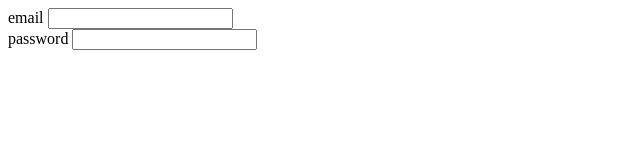
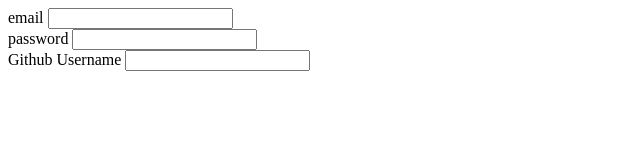
Before and after one commit to rscarlisle/signup-form, a plain HTML site: page index.html in a window 1280 px wide. Shown: the whole page, without its empty margins (0-640 px from the left). Drawn offline with Linux system fonts and the light colour scheme.

Commit message:
added label and input field for github user name

```diff
--- a/index.html
+++ b/index.html
@@ -16,6 +16,10 @@
             <label for="password">password</label>
             <input type="text" id="password" name="usr_password">
         </div>
+        <div>
+            <label for="github_usrname">Github Username</label>
+            <input type="text" id="git_usrname" name="usr_github">
+        </div>
     </form>
 </body>
 </html>
```
